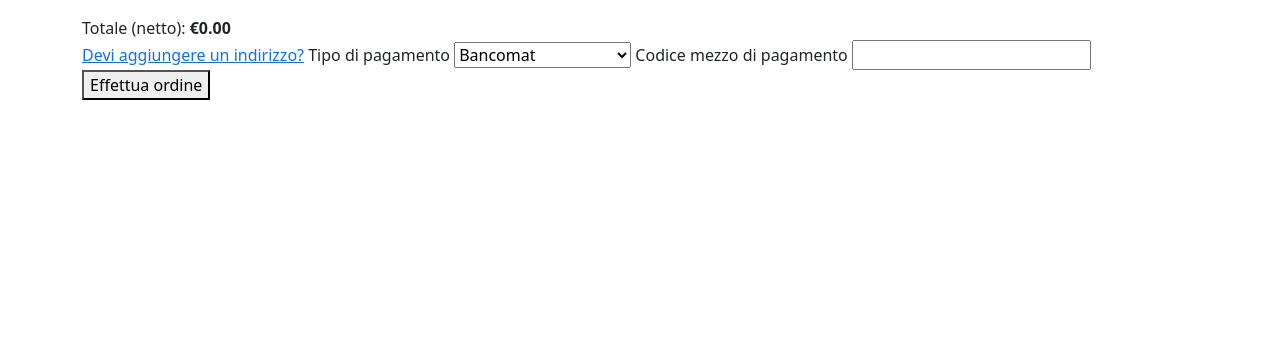
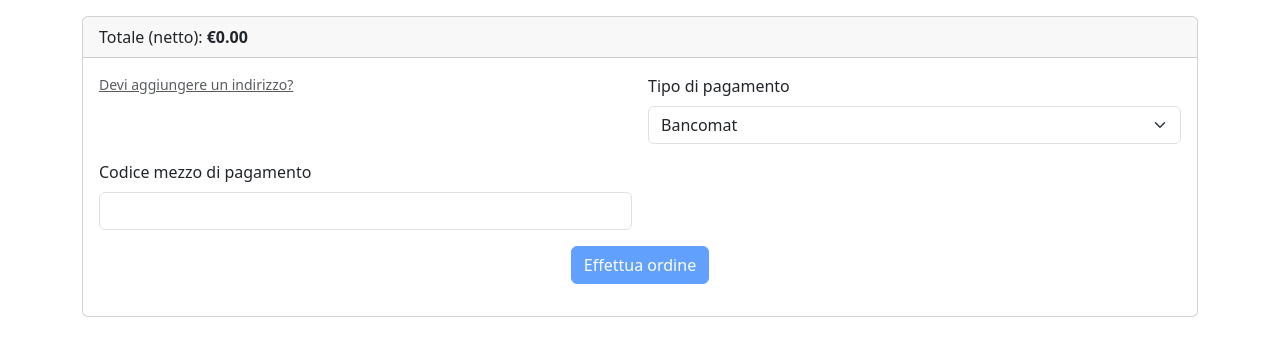
Before and after one commit to LorenzoIanotto/games_and_go, a PHP site: page /customer/orders/new/index.php in a window 1280 px wide. Shown: the part 56-412 px from the top of the page. Run offline with PHP 8.4, Linux system fonts and the light colour scheme; the visitor is signed in with stand-in values (Sample User, id 1); data that the repository does not hold is empty.

Commit message:
Better order page

```diff
--- a/site/customer/orders/new/index.php
+++ b/site/customer/orders/new/index.php
@@ -45,8 +45,10 @@ function address_to_string(array $address) {
     $str = "";
 
     foreach ($address as $key => $value) {
-        if ($key != "id") $str = $str.$value;
+        if ($key != "id" && $value != "") $str = $str.$value.", ";
     }
+
+    $str = implode(", ", array_filter($address, function ($v, $k) { return $k != "id" && $v != ""; }, ARRAY_FILTER_USE_BOTH));
 
     return $str;
 }
@@ -63,30 +65,42 @@ $total_amount = get_total_amount($products_with_quantity);
     <body>
         <?php require "../../../../components/headers/customer.php" ?>
         <main class="container">
-            <span>Totale (netto): <strong>€<?php echo number_format($total_amount, 2)?></strong>
-            </span>            <form method="POST">
+            <div class="card">
+                <span class="card-header">Totale (netto): <strong>€<?php echo number_format($total_amount, 2)?></strong></span>
+                <form method="POST" class="card-body">
+                    <div class="row row-cols-2 g-3">
+                        <div class="col">
                             <?php
                             if ($addresses_res->num_rows > 0) {
-                    echo '<label for="address-id-input">Indirizzo</label>';
-                    echo '<select name="address_id" id="address-id-input" required>';
+                                echo '<label class="form-label" for="address-id-input">Indirizzo</label>';
+                                echo '<select class="form-control form-select" name="address_id" id="address-id-input" required>';
                                 while ($row = $addresses_res->fetch_assoc()) {
                                     echo '"<option value="'.$row["id"].'">'.address_to_string($row)."</option>";
                                 }
                                 echo '</select>';
                             }
                             ?>
-                <a href="/site/customer/add_address/">Devi aggiungere un indirizzo?</a>
-                <label for="payment-method-input">Tipo di pagamento</label>
-                <select name="payment_method" id="payment-method-input" required>
+                            <a class="form-text" href="/site/customer/add_address/">Devi aggiungere un indirizzo?</a>
+                        </div>
+                        <div class="col">
+                            <label class="form-label" for="payment-method-input">Tipo di pagamento</label>
+                            <select class="form-control form-select" name="payment_method" id="payment-method-input" required>
                                 <option value="bancomat">Bancomat</option>
                                 <option value="credit_card">Carta di credito</option>
                                 <option value="cash_on_delivery">Contrassegno (+€10)</option>
                                 <option value="bank_transfer">Bonifico bancario</option>
                             </select>
-                <label for="payment-method-code-input">Codice mezzo di pagamento</label>
-                <input name="payment_method_code" id="payment-method-code-input" required/>
-                <button type="submit">Effettua ordine</button>
+                        </div>
+                        <div class="col">
+                            <label class="form-label" for="payment-method-code-input">Codice mezzo di pagamento</label>
+                            <input class="form-control" name="payment_method_code" id="payment-method-code-input" required/>
+                        </div>
+                    </div>
+                    <div class="text-center mt-3">
+                        <button class="btn btn-primary" type="submit" <?php if ($addresses_res->num_rows == 0) echo "disabled"; ?>>Effettua ordine</button>
+                    </div>
                 </form>
+            </div>
         </main>
     </body>
 </html>
```
Lines whose indentation alone changed are shown as unchanged.
